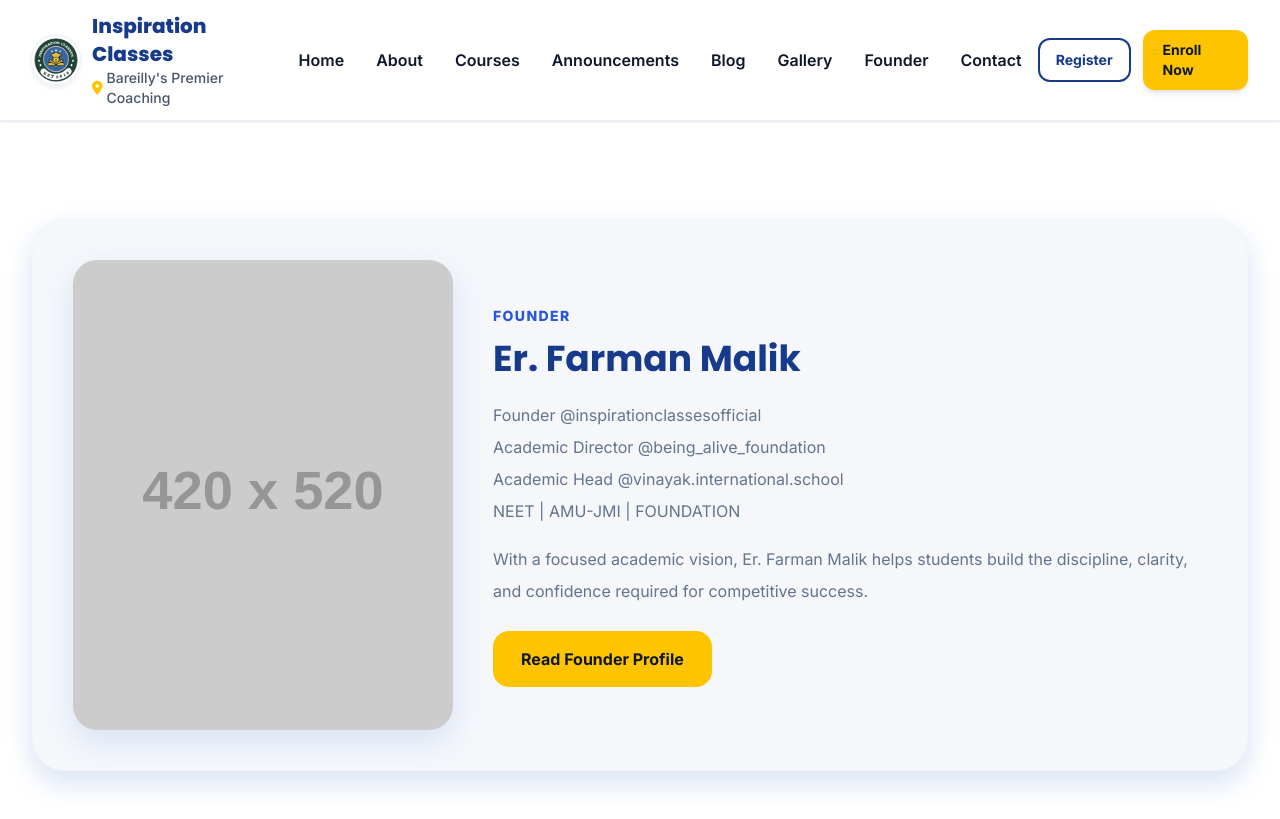
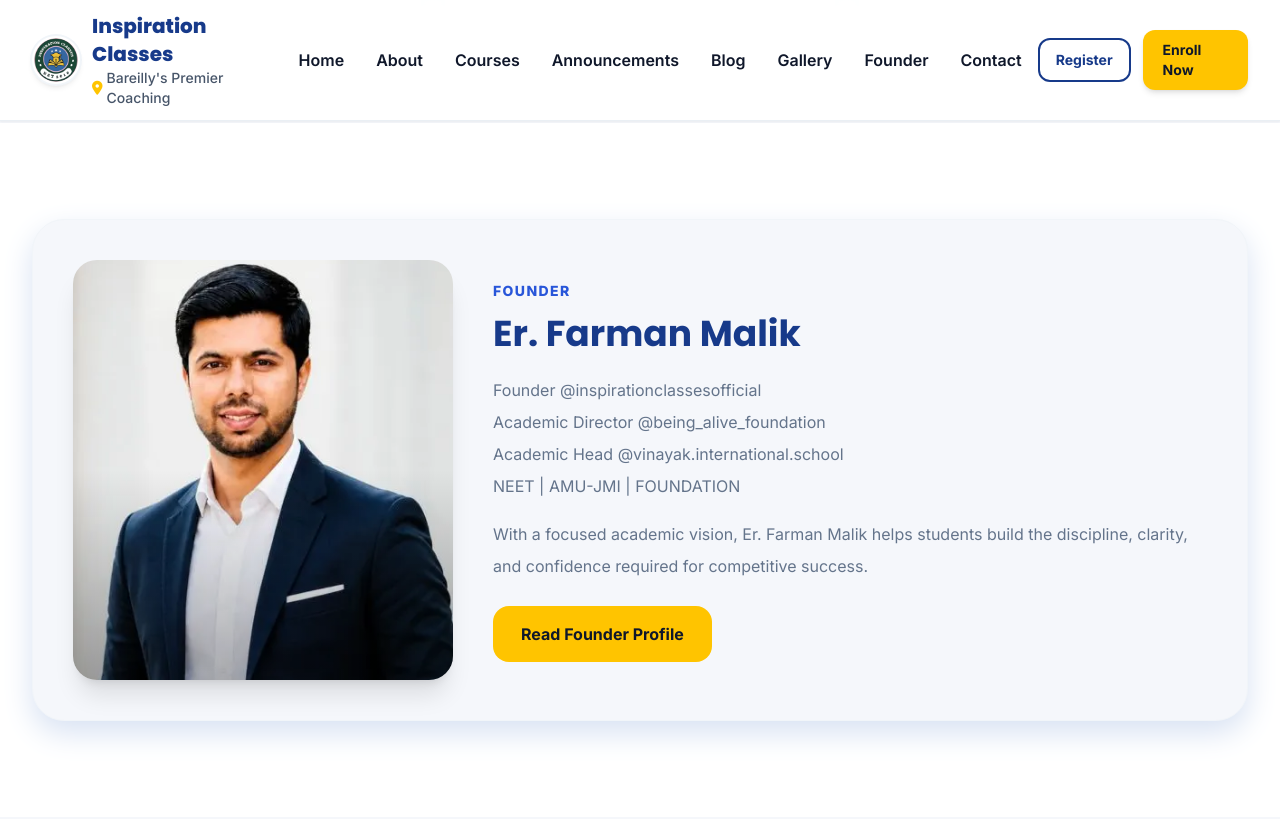
Before and after one commit to radhikayowin-bot/inspiration-classes, a Jekyll site: the page built from index.html, in a window 1280 px wide and 900 px high, scrolled down 3585 px. Shown: the top 819 px of the window. Built offline with Jekyll 4.4.1, drawn with Linux system fonts in a browser that asks for light colours; nearby versions of some CDN libraries.

Commit message:
Add founder image hover effect

```diff
--- a/_includes/home-tailwind.html
+++ b/_includes/home-tailwind.html
@@ -79,7 +79,7 @@
   </div>
 </section>
 
-<section class="bg-white py-16 md:py-20 lg:py-24"><div class="max-w-7xl mx-auto px-4 sm:px-6 lg:px-8"><div class="grid items-center gap-10 rounded-[2rem] border border-slate-100 bg-bgLight p-6 shadow-soft md:p-10 lg:grid-cols-[380px_1fr]"><img class="w-full rounded-3xl object-cover shadow-soft" src="https://placehold.co/420x520/173A8A/FFFFFF?text=Er.+Farman+Malik" alt="Er. Farman Malik founder portrait placeholder" loading="lazy"><div><span class="text-sm font-extrabold uppercase tracking-widest text-brightBlue">Founder</span><h2 class="mt-3 font-heading text-3xl font-bold text-primary md:text-4xl">Er. Farman Malik</h2><p class="mt-5 text-base leading-8 text-textGray">Founder @inspirationclassesofficial<br>Academic Director @being_alive_foundation<br>Academic Head @vinayak.international.school<br>NEET | AMU-JMI | FOUNDATION</p><p class="mt-4 text-base leading-8 text-textGray">With a focused academic vision, Er. Farman Malik helps students build the discipline, clarity, and confidence required for competitive success.</p><a class="mt-6 inline-flex items-center justify-center rounded-2xl bg-accent px-7 py-4 font-bold text-textDark transition hover:bg-accentLight" href="{{ '/founder/' | relative_url }}">Read Founder Profile</a></div></div></div></section>
+<section class="bg-white py-16 md:py-20 lg:py-24"><div class="max-w-7xl mx-auto px-4 sm:px-6 lg:px-8"><div class="grid items-center gap-10 rounded-[2rem] border border-slate-100 bg-bgLight p-6 shadow-soft md:p-10 lg:grid-cols-[380px_1fr]"><div class="relative group overflow-hidden rounded-3xl shadow-xl"><img src="/assets/img/founder.webp" alt="Er. Farman Malik" class="h-[320px] w-full object-cover transform transition duration-700 ease-in-out group-hover:scale-105 md:h-[380px] lg:h-[420px]" loading="lazy"><div class="absolute inset-0 bg-gradient-to-t from-black/40 via-transparent to-transparent opacity-80"></div></div><div><span class="text-sm font-extrabold uppercase tracking-widest text-brightBlue">Founder</span><h2 class="mt-3 font-heading text-3xl font-bold text-primary md:text-4xl">Er. Farman Malik</h2><p class="mt-5 text-base leading-8 text-textGray">Founder @inspirationclassesofficial<br>Academic Director @being_alive_foundation<br>Academic Head @vinayak.international.school<br>NEET | AMU-JMI | FOUNDATION</p><p class="mt-4 text-base leading-8 text-textGray">With a focused academic vision, Er. Farman Malik helps students build the discipline, clarity, and confidence required for competitive success.</p><a class="mt-6 inline-flex items-center justify-center rounded-2xl bg-accent px-7 py-4 font-bold text-textDark transition hover:bg-accentLight" href="{{ '/founder/' | relative_url }}">Read Founder Profile</a></div></div></div></section>
 
 <section class="bg-bgLight py-16 md:py-20 lg:py-24"><div class="max-w-7xl mx-auto px-4 sm:px-6 lg:px-8"><div class="mb-10 max-w-3xl"><span class="text-sm font-extrabold uppercase tracking-widest text-brightBlue">Gallery</span><h2 class="mt-3 font-heading text-3xl font-bold text-primary md:text-4xl">Moments from Our Learning Environment</h2></div><div class="grid grid-cols-1 gap-5 sm:grid-cols-2 lg:grid-cols-3">{% for image in site.data.gallery limit:6 %}<img class="aspect-[4/3] w-full rounded-3xl border border-slate-100 object-cover shadow-soft transition hover:-translate-y-1.5 hover:shadow-premium" src="{{ image.src }}" alt="{{ image.alt }}" loading="lazy">{% endfor %}</div><div class="mt-10 text-center"><a class="inline-flex items-center justify-center rounded-2xl border-2 border-primary bg-transparent px-7 py-4 font-bold text-primary transition hover:bg-primary hover:text-white" href="{{ '/gallery/' | relative_url }}">View Full Gallery</a></div></div></section>
 
```
Also changed, not shown: assets/img/founder.webp (added).
